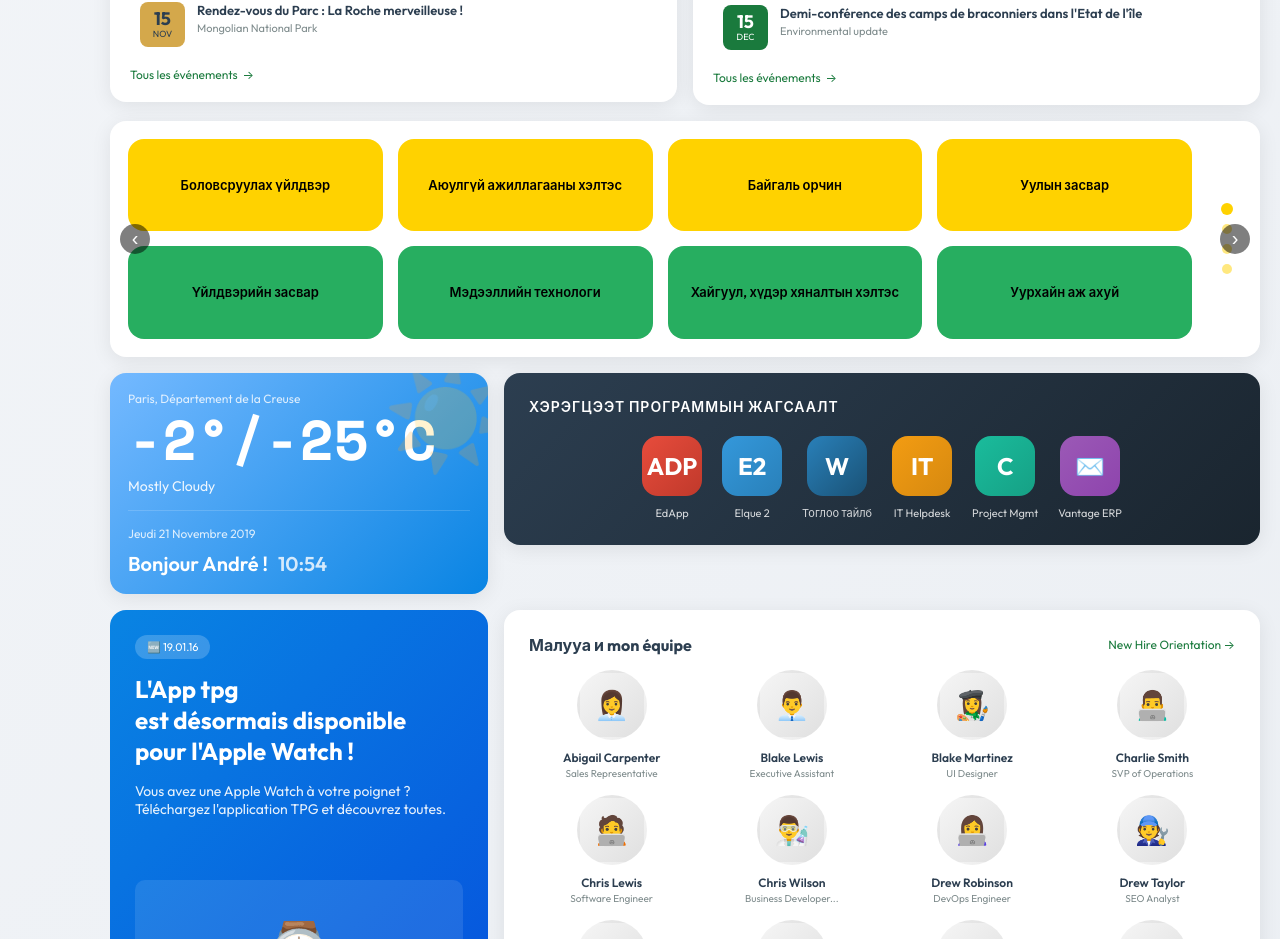
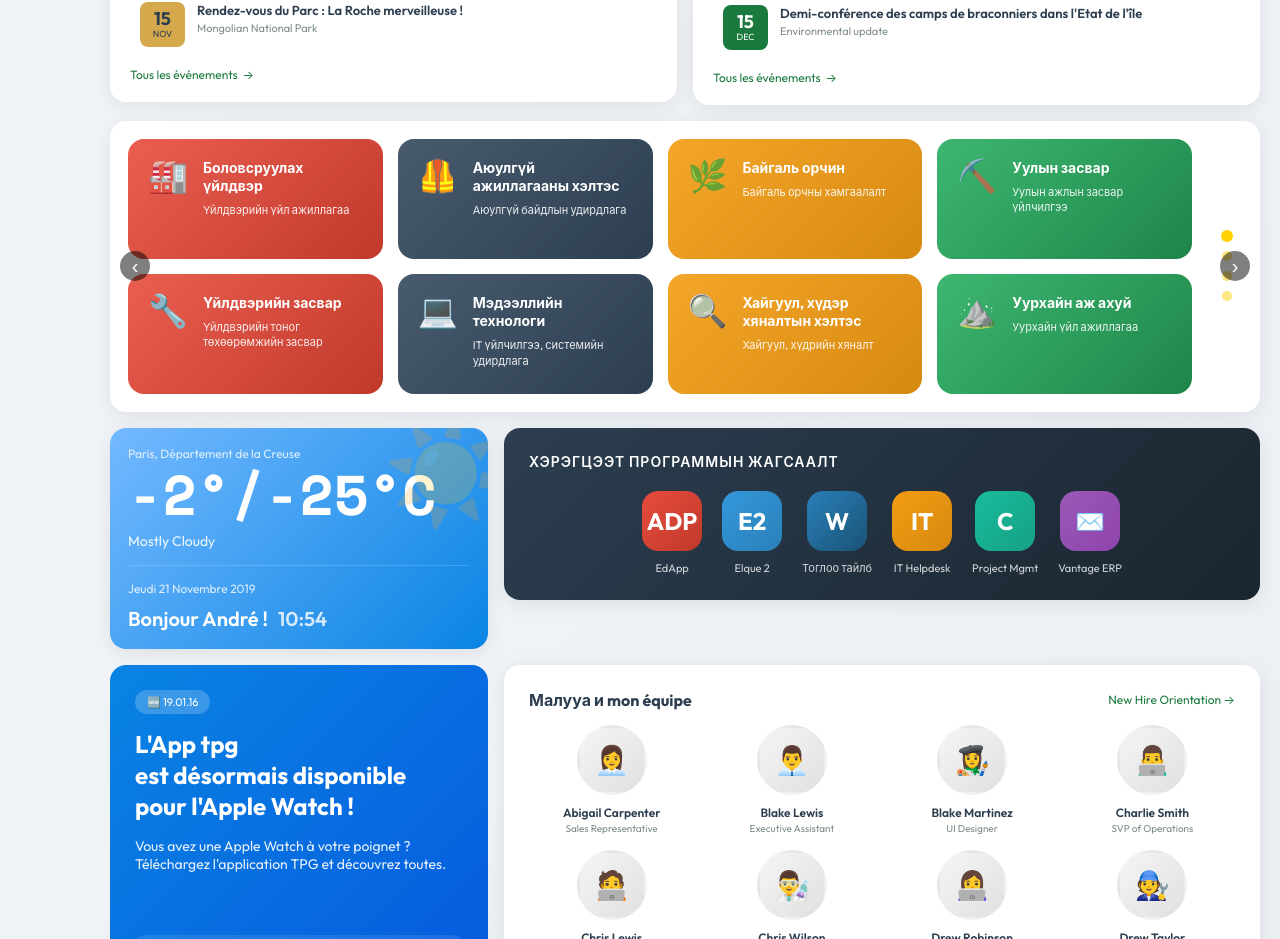
Before and after one commit to hodooniihoosonmantuu/project-cursor, a React (Vite) app: page / in a window 1280 px wide. Shown: the part 1540-2479 px from the top of the page. Built offline with nearby package versions, Linux system fonts and the light colour scheme.

Commit message:
Update DepartmentsWidget block design with icons, titles, and descriptions like the reference image

```diff
--- a/src/App.css
+++ b/src/App.css
@@ -958,34 +958,74 @@ body {
 .department-item {
   padding: 20px;
   border-radius: var(--radius);
-  color: #000;
+  color: white;
   cursor: pointer;
   transition: all 0.3s ease;
   display: flex;
-  align-items: center;
-  justify-content: center;
-  text-align: center;
-  font-weight: 600;
-  font-size: 13px;
-  line-height: 1.4;
+  align-items: flex-start;
+  gap: 15px;
+  position: relative;
+  overflow: hidden;
+  min-height: 120px;
+}
+
+.department-item::before {
+  content: '';
+  position: absolute;
+  top: 0;
+  left: 0;
+  right: 0;
+  bottom: 0;
+  background: linear-gradient(135deg, rgba(255,255,255,0.1) 0%, transparent 100%);
+  pointer-events: none;
+}
+
+.department-item.red {
+  background: linear-gradient(135deg, #e74c3c 0%, #c0392b 100%);
+}
+
+.department-item.dark-grey {
+  background: linear-gradient(135deg, #34495e 0%, #2c3e50 100%);
 }
 
 .department-item.yellow {
-  background: #FFD200;
+  background: linear-gradient(135deg, #f39c12 0%, #d68910 100%);
 }
 
 .department-item.green {
-  background: #27ae60;
+  background: linear-gradient(135deg, #27ae60 0%, #1e8449 100%);
 }
 
 .department-item:hover {
   transform: scale(1.02);
-  box-shadow: 0 8px 25px rgba(0, 0, 0, 0.2);
-}
-
-.department-text {
-  word-wrap: break-word;
-  overflow-wrap: break-word;
+  box-shadow: 0 8px 25px rgba(0, 0, 0, 0.3);
+}
+
+.department-icon {
+  font-size: 32px;
+  flex-shrink: 0;
+  line-height: 1;
+}
+
+.department-content {
+  flex: 1;
+  display: flex;
+  flex-direction: column;
+  gap: 8px;
+}
+
+.department-title {
+  font-size: 14px;
+  font-weight: 700;
+  line-height: 1.3;
+  color: white;
+}
+
+.department-desc {
+  font-size: 11px;
+  opacity: 0.9;
+  line-height: 1.4;
+  color: white;
 }
 
 /* Navigation indicators */
--- a/src/components/DepartmentsWidget.jsx
+++ b/src/components/DepartmentsWidget.jsx
@@ -6,25 +6,25 @@ function DepartmentsWidget() {
   const [currentSlide, setCurrentSlide] = useState(0)
 
   const departments = [
-    'Боловсруулах үйлдвэр',
-    'Аюулгүй ажиллагааны хэлтэс',
-    'Байгаль орчин',
-    'Уулын засвар',
-    'Үйлдвэрийн засвар',
-    'Мэдээллийн технологи',
-    'Хайгуул, хүдэр хяналтын хэлтэс',
-    'Уурхайн аж ахуй',
-    'Санхүү бүртгэл',
-    'Эдийн засгийн хэлтэс',
-    'Төслийн менежмент',
-    'Хэвлэл мэдээлэл орон нутагтай харилцах хэлтэс',
-    'Хангамжийн хэлтэс',
-    'Захиргаа хүний нөөц',
-    'Хүний нөөцийн хэлтэс',
-    'Хуулийн хэлтэс',
-    'Хамгаалалтын хэлтэс',
-    'Комплайнсийн хэлтэс',
-    'Мэдээллийн аюулгүй байдлын хэлтэс'
+    { name: 'Боловсруулах үйлдвэр', icon: '🏭', desc: 'Үйлдвэрийн үйл ажиллагаа' },
+    { name: 'Аюулгүй ажиллагааны хэлтэс', icon: '🦺', desc: 'Аюулгүй байдлын удирдлага' },
+    { name: 'Байгаль орчин', icon: '🌿', desc: 'Байгаль орчны хамгаалалт' },
+    { name: 'Уулын засвар', icon: '⛏️', desc: 'Уулын ажлын засвар үйлчилгээ' },
+    { name: 'Үйлдвэрийн засвар', icon: '🔧', desc: 'Үйлдвэрийн тоног төхөөрөмжийн засвар' },
+    { name: 'Мэдээллийн технологи', icon: '💻', desc: 'IT үйлчилгээ, системийн удирдлага' },
+    { name: 'Хайгуул, хүдэр хяналтын хэлтэс', icon: '🔍', desc: 'Хайгуул, хүдрийн хяналт' },
+    { name: 'Уурхайн аж ахуй', icon: '⛰️', desc: 'Уурхайн үйл ажиллагаа' },
+    { name: 'Санхүү бүртгэл', icon: '💰', desc: 'Санхүүгийн удирдлага' },
+    { name: 'Эдийн засгийн хэлтэс', icon: '📊', desc: 'Эдийн засгийн шинжилгээ' },
+    { name: 'Төслийн менежмент', icon: '📈', desc: 'Төслийн удирдлага' },
+    { name: 'Хэвлэл мэдээлэл орон нутагтай харилцах хэлтэс', icon: '📢', desc: 'Харилцаа, мэдээлэл' },
+    { name: 'Хангамжийн хэлтэс', icon: '📦', desc: 'Хангамж, худалдан авалт' },
+    { name: 'Захиргаа хүний нөөц', icon: '👥', desc: 'Захиргаа, хүний нөөц' },
+    { name: 'Хүний нөөцийн хэлтэс', icon: '👔', desc: 'Хүний нөөцийн удирдлага' },
+    { name: 'Хуулийн хэлтэс', icon: '⚖️', desc: 'Хуулийн зөвлөгөө' },
+    { name: 'Хамгаалалтын хэлтэс', icon: '🛡️', desc: 'Аюулгүй байдлын хамгаалалт' },
+    { name: 'Комплайнсийн хэлтэс', icon: '✅', desc: 'Дүрэм, журам' },
+    { name: 'Мэдээллийн аюулгүй байдлын хэлтэс', icon: '🔐', desc: 'Мэдээллийн аюулгүй байдал' }
   ]
 
   const itemsVisible = 8 // Show 8 blocks at once
@@ -73,9 +73,10 @@ function DepartmentsWidget() {
     return departments.slice(start, end)
   }
 
-  // Color variants: top row yellow, bottom row green
+  // Color variants: top row different colors, bottom row different colors
   const getVariant = (index) => {
-    return index < 4 ? 'yellow' : 'green'
+    const variants = ['red', 'dark-grey', 'yellow', 'green']
+    return variants[index % 4]
   }
 
   return (
@@ -87,7 +88,11 @@ function DepartmentsWidget() {
               key={`${currentSlide}-${index}`}
               className={`department-item ${getVariant(index)}`}
             >
-              <div className="department-text">{dept}</div>
+              <div className="department-icon">{dept.icon}</div>
+              <div className="department-content">
+                <div className="department-title">{dept.name}</div>
+                <div className="department-desc">{dept.desc}</div>
+              </div>
             </div>
           ))}
         </div>
```
